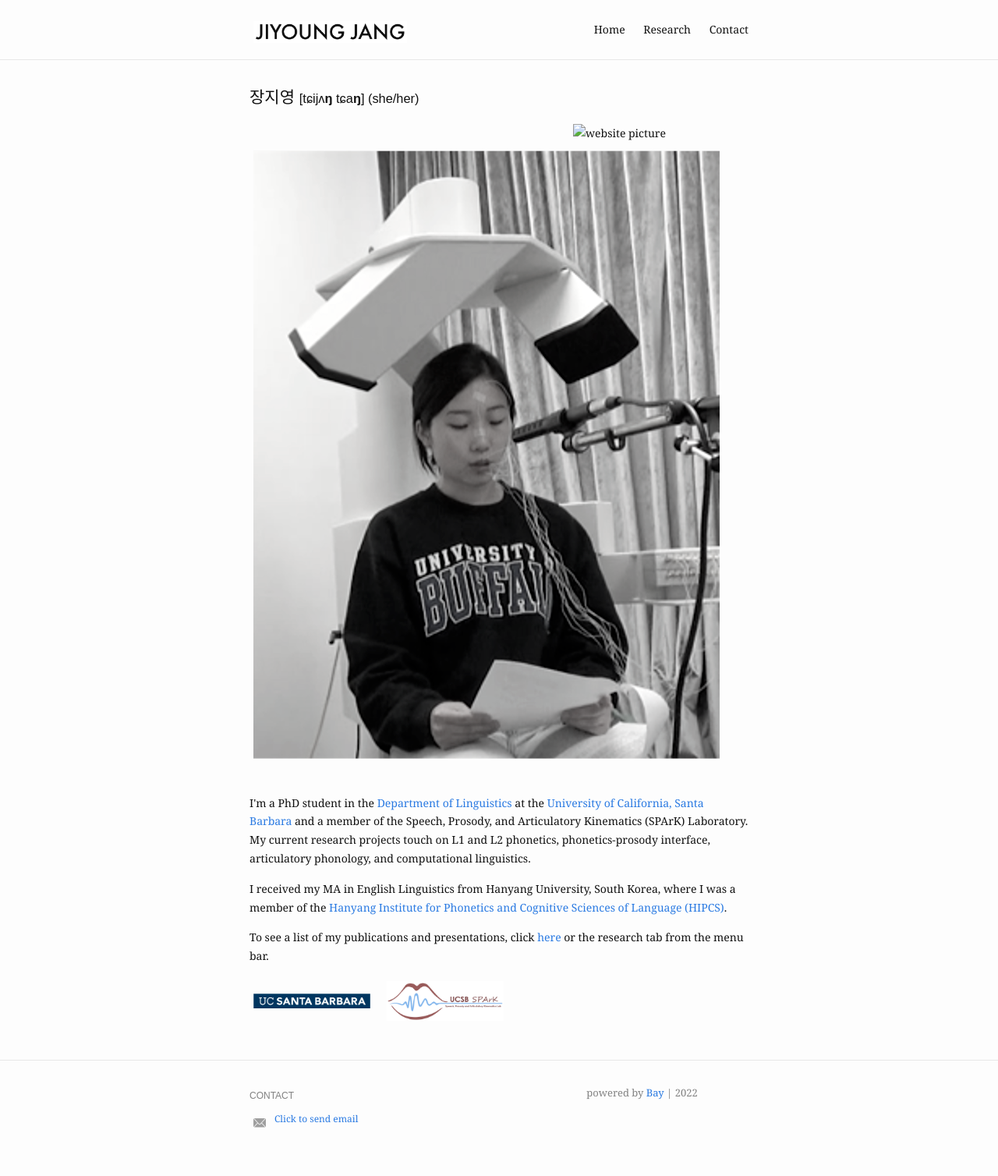
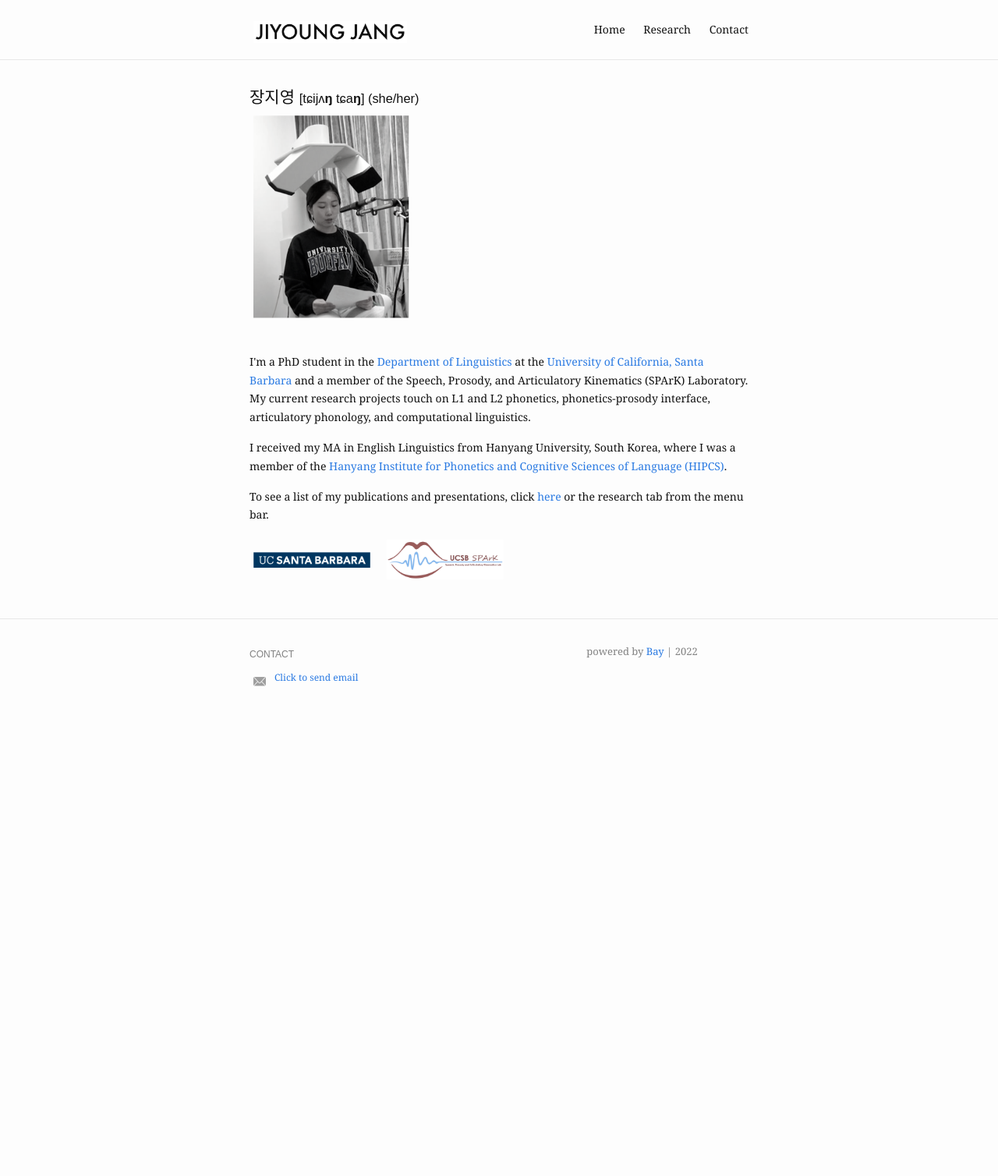
Before and after one commit to jiyoungj/jiyoungj.github.io, a Jekyll site: the page built from index.md, in a window 1280 px wide. Shown: the whole page at 78% size. Built offline with Jekyll 4.4.1, drawn with Linux system fonts in a browser that asks for light colours; after the commit the page ends 942 px from its top, so only the background shows below that.

Commit message:
Update index.md

```diff
--- a/index.md
+++ b/index.md
@@ -2,12 +2,12 @@
 layout: home
 profile_picture:
   src:
-  alt: website picture
+  alt:
 ---
 
 <h2 style="display:inline;">장지영 </h2><h3 style="display:inline;">[tɕijʌ<b>ŋ</b> tɕa<b>ŋ</b>] (she/her)</h3>
 
-<img src="/assets/img/profile.png" alt="website picture">
+<img src="/assets/img/profile.png" alt="website picture" width="200">
 
 <p>
   <br>I'm a PhD student in the <a href="https://www.linguistics.ucsb.edu">Department of Linguistics</a> at the <a href="https://www.ucsb.edu">University of California, Santa Barbara</a> and a member of the Speech, Prosody, and Articulatory Kinematics (SPArK) Laboratory. My current research projects touch on L1 and L2 phonetics, phonetics-prosody interface, articulatory phonology, and computational linguistics.
```
